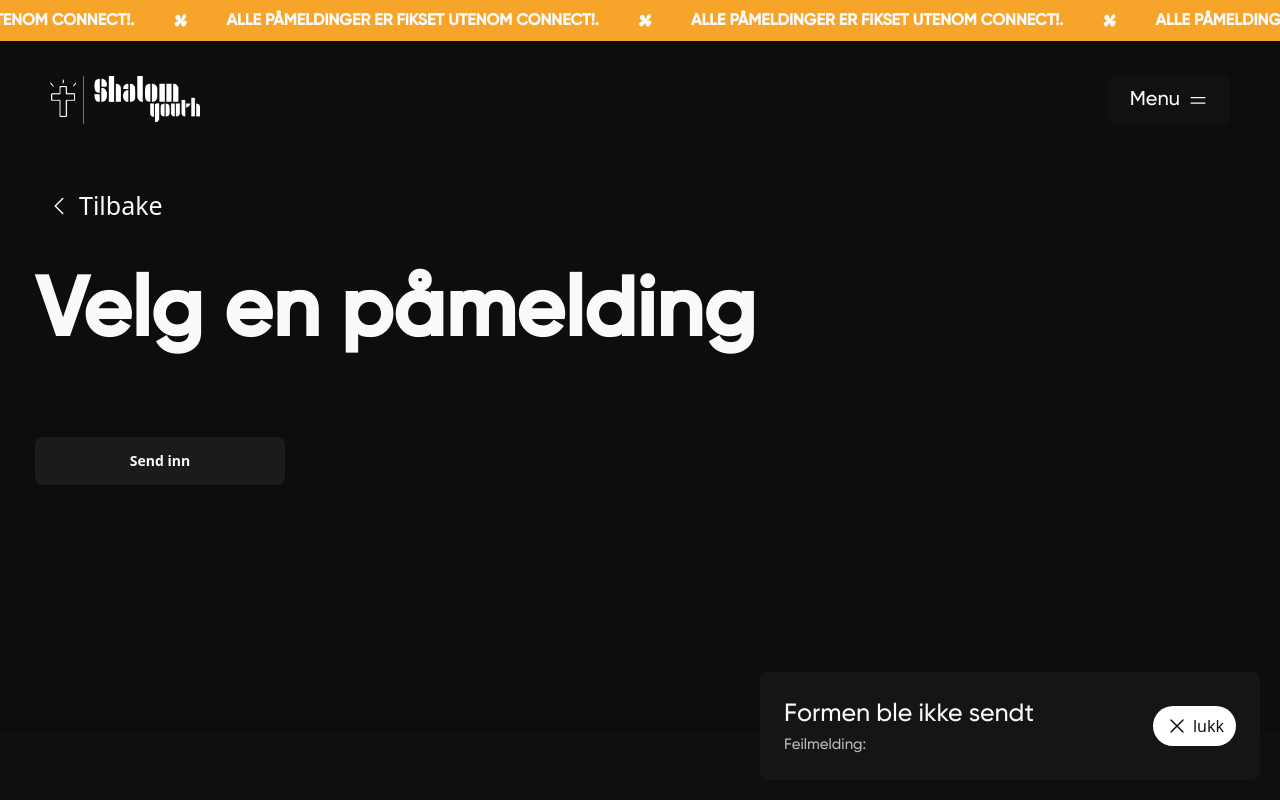
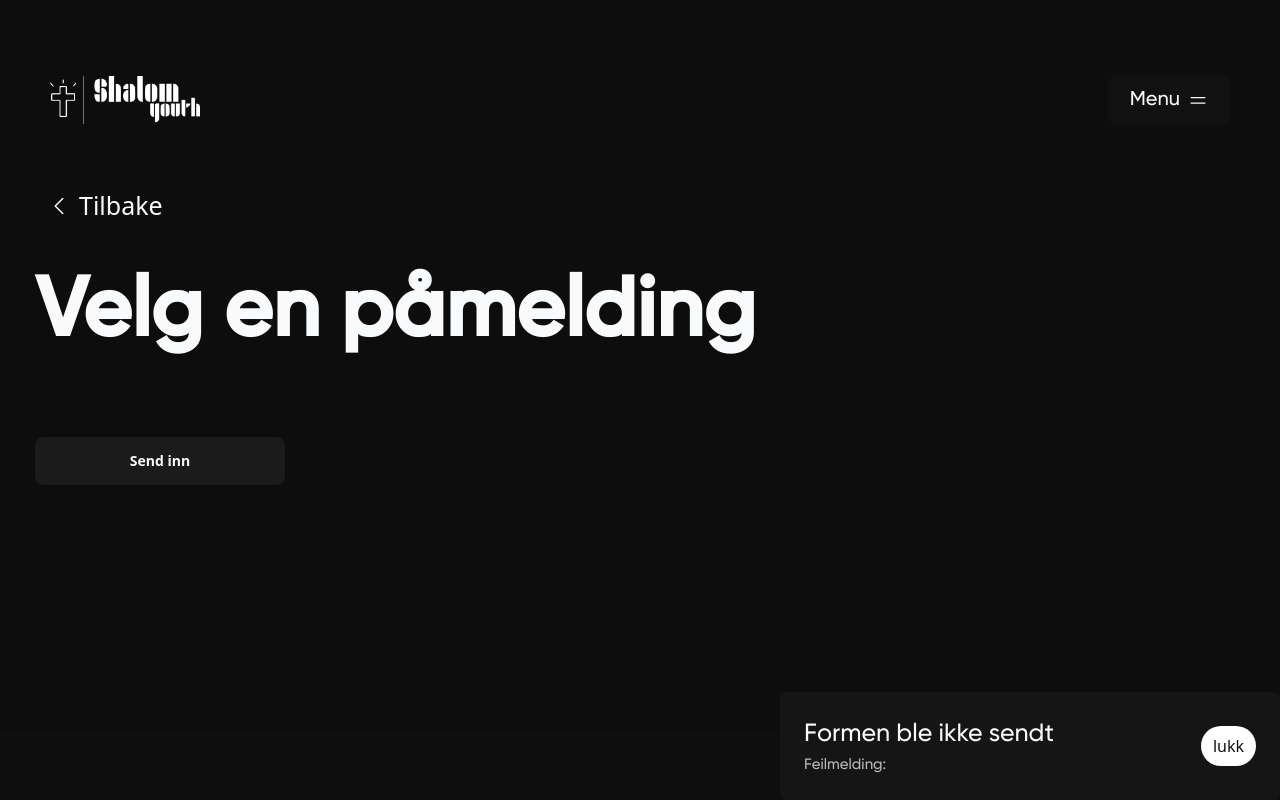
Before and after one commit to asjerab/shalom-react, a Next.js app: page /customForm in a window 1280 px wide. Shown: the top 800 px of the page. Built offline with nearby package versions, Linux system fonts and the light colour scheme.

Commit message:
fiksa en modal som egentlig skulle være skjult, men som var synnelig

```diff
--- a/src/app/customForm/page.tsx
+++ b/src/app/customForm/page.tsx
@@ -4,7 +4,6 @@ import React, { useEffect, useState } from "react";
 import { useSearchParams } from "next/navigation";
 import YouthNav from "../components/youthNav";
 import YouthFooter from "../components/youthFooter";
-import Marquee from "../components/Marquee";
 
 interface FormField {
   id: string;
@@ -86,7 +85,7 @@ export default function CustomForm() {
     connectYouth: {
       formName: "Connect",
       googleFormUrl:
-        "https://docs.google.com/forms/u/0/d/1ebx6zK0M6Y5UQUp8ohUSFCWm3q_1_vixJb-HV5sPoWw/previewResponse",
+        "https://docs.google.com/forms/u/0/d/e/1FAIpQLSesbn9kHSXX_Yb5uK5ovpKd9xiZ57p5DGpClDozOTZma3ZgrQ/formResponse",
       fields: [
         {
           id: "entry.561468072",
@@ -415,11 +414,12 @@ export default function CustomForm() {
   return (
     <main className="w-full h-full">
       {showModal && (
-        <div className="fixed right-5 bottom-5 bg-[#151515] w-full max-w-[500px] p-6 rounded-[8px] flex justify-between items-center z-50">
+        <div className="fixed right-0 bottom-0 w-full max-w-[500px]">
+          <div className="bg-[#151515] rounded-[8px] p-6 flex justify-between items-center w-full">
             <div>
               <h1
                 className="primaryFontRegular text-slate-50"
-              style={{ fontSize: "clamp(15px, 6.5vw, 25px)" }}
+                style={{ fontSize: "clamp(15px, 5vw, 25px)" }}
               >
                 {isSuccess ? "Formen ble sendt" : "Formen ble ikke sendt"}
               </h1>
@@ -434,27 +434,13 @@ export default function CustomForm() {
             </div>
             <button
               onClick={() => setShowModal(false)}
-            className="bg-[#ffffff] text-[#111111] px-3 py-2 rounded-full flex items-start gap-1 hover:-translate-y-1 duration-150 ease-out"
+              className="bg-[#ffffff] cursor-pointer text-[#111111] px-3 py-2 rounded-full flex items-start gap-1 hover:-translate-y-1 duration-150 ease-out"
             >
-            <svg
-              xmlns="http://www.w3.org/2000/svg"
-              fill="none"
-              viewBox="0 0 24 24"
-              strokeWidth="1.5"
-              stroke="currentColor"
-              className="size-6"
-            >
-              <path
-                strokeLinecap="round"
-                strokeLinejoin="round"
-                d="M6 18 18 6M6 6l12 12"
-              />
-            </svg>
               lukk
             </button>
           </div>
+        </div>
       )}
-      <Marquee />
       <YouthNav />
       <div className="px-[35px]">
         <a href="/youthForms">
```
Lines whose indentation alone changed are shown as unchanged.
